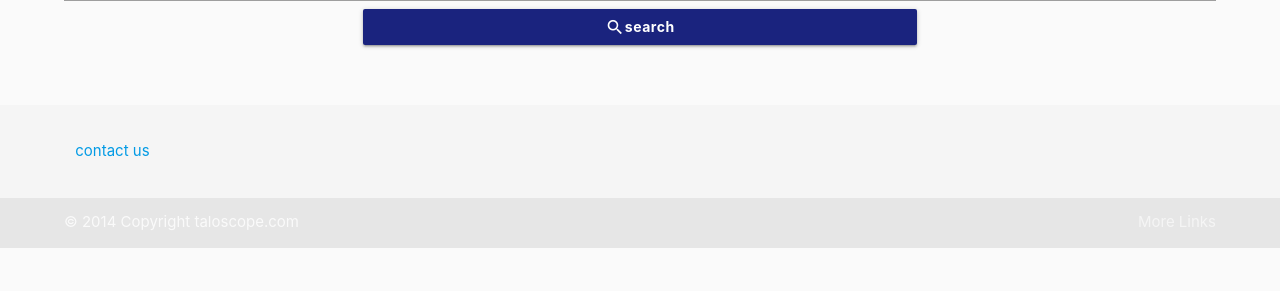
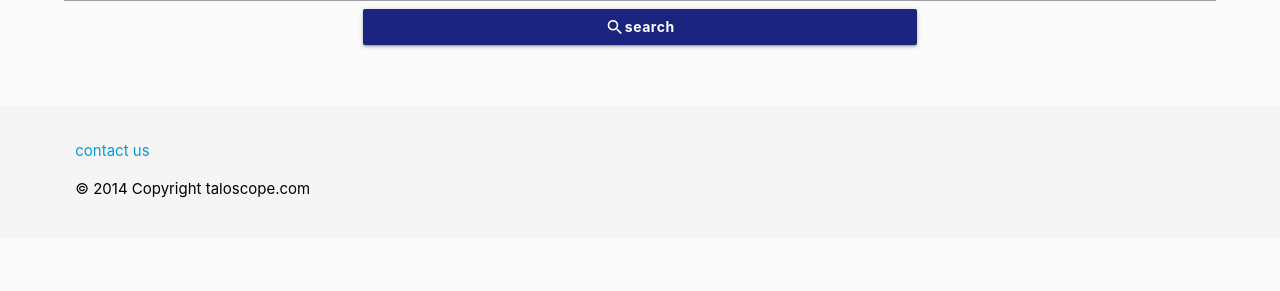
Before and after one commit to DeepakSingh9/taloscope-new, a Django app: page /search/ in a window 1280 px wide. Shown: the part 192-483 px from the top of the page. Run offline with Django 3.2, Linux system fonts and the light colour scheme; some libraries are stand-ins or nearby versions.

Commit message:
'contactus'

```diff
--- a/dashboard/templates/dashboard/base.html
+++ b/dashboard/templates/dashboard/base.html
@@ -71,15 +71,11 @@
             <div class="row">
               <div class="col l6 s12">
                   <p><a href="{% url 'contact' %}">contact us</a></p>
+                  <p>© 2014 Copyright taloscope.com</p>
+                  <a class="grey-text text-lighten-4 right" href="#!">More Links</a>
               </div>
 
             </div>
           </div>
-          <div class="footer-copyright">
-            <div class="container">
-            © 2014 Copyright taloscope.com
-            <a class="grey-text text-lighten-4 right" href="#!">More Links</a>
-            </div>
-          </div>
         </footer>
 </html>
```
